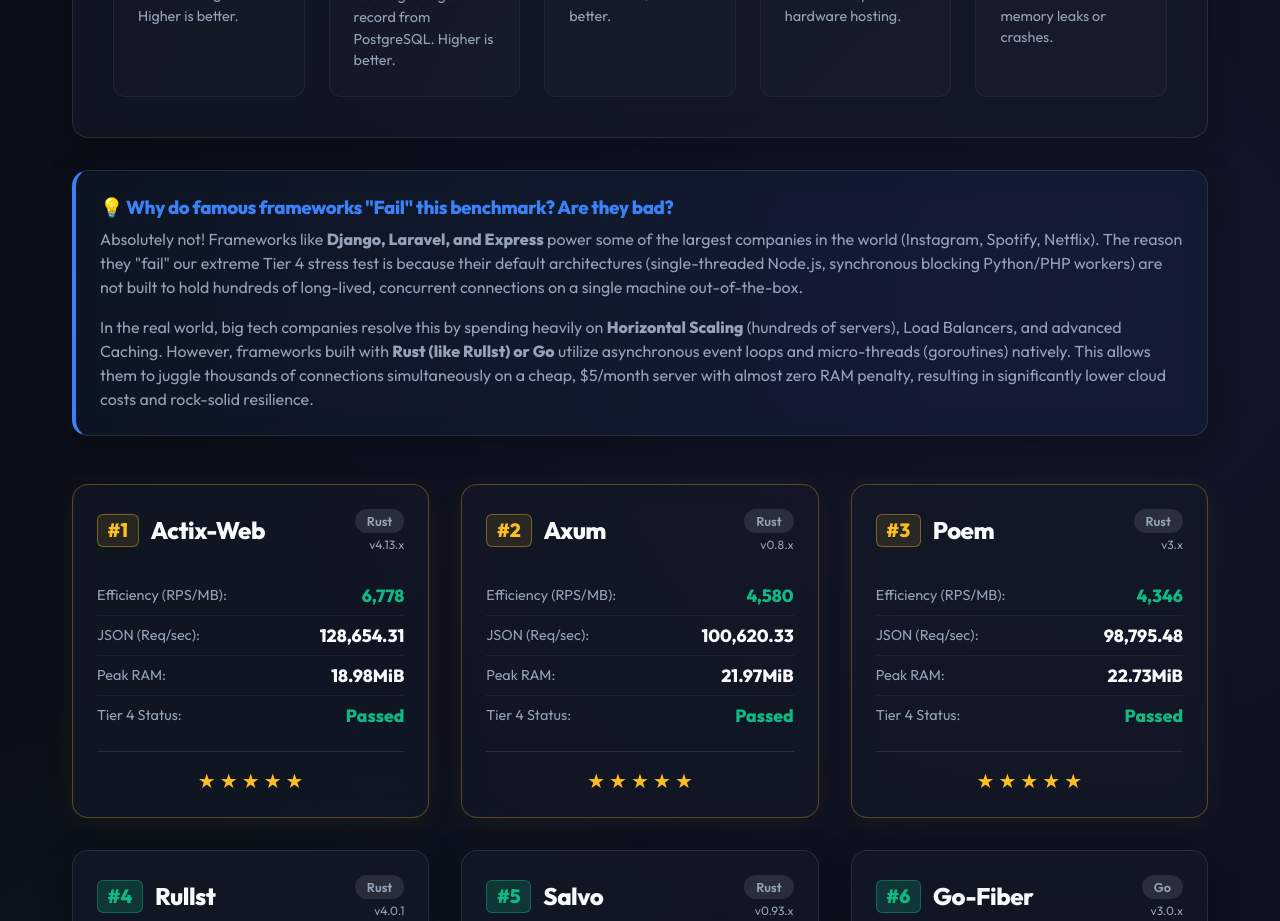
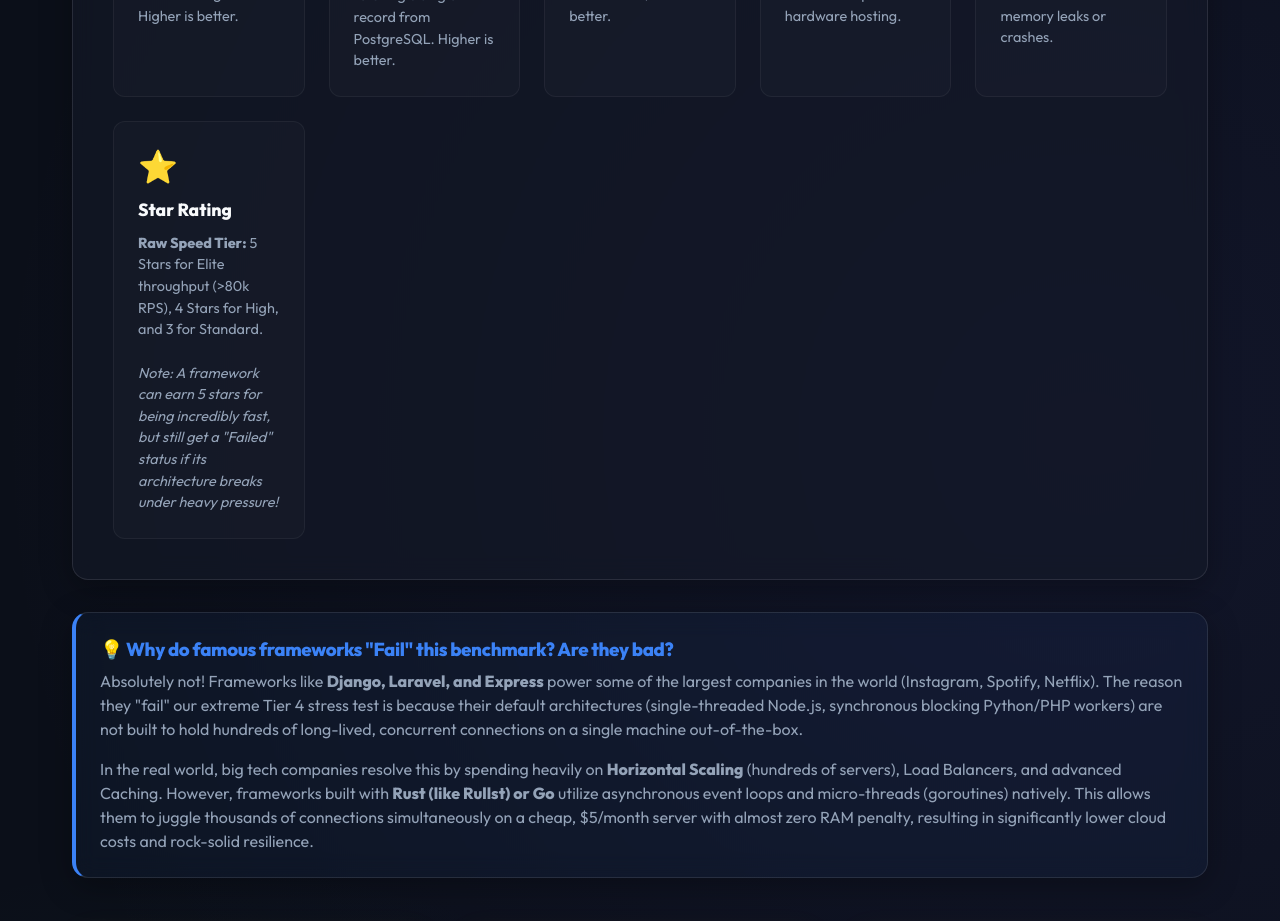
Before and after one commit to Rullst/Benchmarks, a React (Vite) app in the folder dashboard/: page / in a window 1280 px wide. Shown: the part 1400-2321 px from the top of the page. Built offline with nearby package versions, Linux system fonts and the light colour scheme.

Commit message:
feat: add MetricsExplanation component to provide details on benchmark criteria and scoring logic

```diff
--- a/dashboard/src/components/MetricsExplanation.jsx
+++ b/dashboard/src/components/MetricsExplanation.jsx
@@ -41,6 +41,12 @@
           <h4>Status</h4>
           <p><strong>Resilience (Tier 4):</strong> Did the framework survive the 2-minute marathon with 500 connections? "Passed" means no memory leaks or crashes.</p>
         </div>
+
+        <div className="metric-card">
+          <span className="metric-icon">⭐</span>
+          <h4>Star Rating</h4>
+          <p><strong>Raw Speed Tier:</strong> 5 Stars for Elite throughput (&gt;80k RPS), 4 Stars for High, and 3 for Standard. <br/><br/><em>Note: A framework can earn 5 stars for being incredibly fast, but still get a "Failed" status if its architecture breaks under heavy pressure!</em></p>
+        </div>
       </div>
     </section>
   );
```
